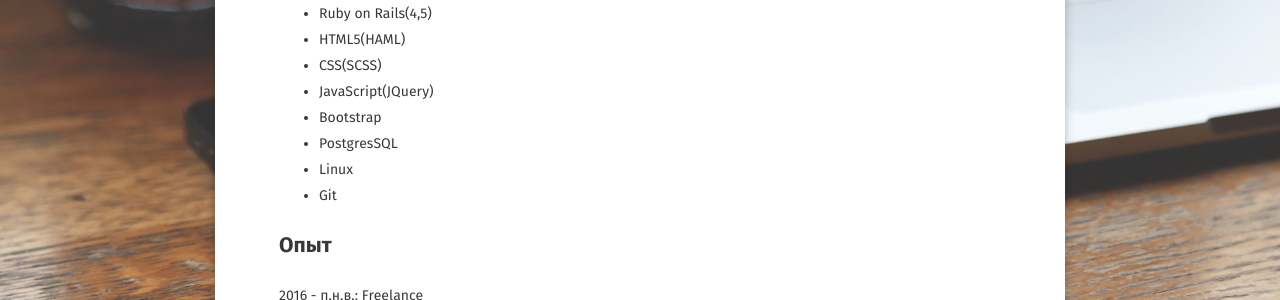
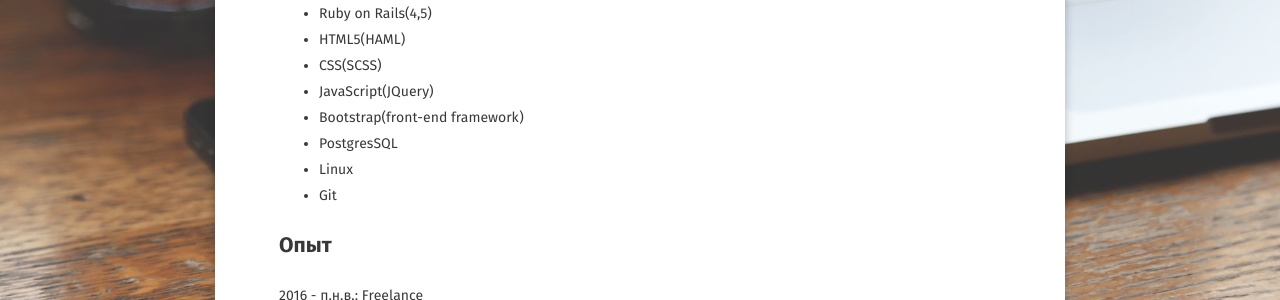
Before and after one commit to medaved/medaved.github.io, a Jekyll site: the page built from about/index.md, in a window 1280 px wide. Shown: the part 514-814 px from the top of the page. Built offline with Jekyll 4.4.1, drawn with Linux system fonts in a browser that asks for light colours; some web fonts are replaced.

Commit message:
The project and framework should always be referred to as Bootstrap. No Twitter before it, no capital s, and no abbreviations except for one, a capital B.

```diff
--- a/about/index.md
+++ b/about/index.md
@@ -19,7 +19,7 @@ comments: false
 * HTML5(HAML)
 * CSS(SCSS)
 * JavaScript(JQuery)
-* Bootstrap
+* Bootstrap(front-end framework)
 * PostgresSQL
 * Linux
 * Git
```
